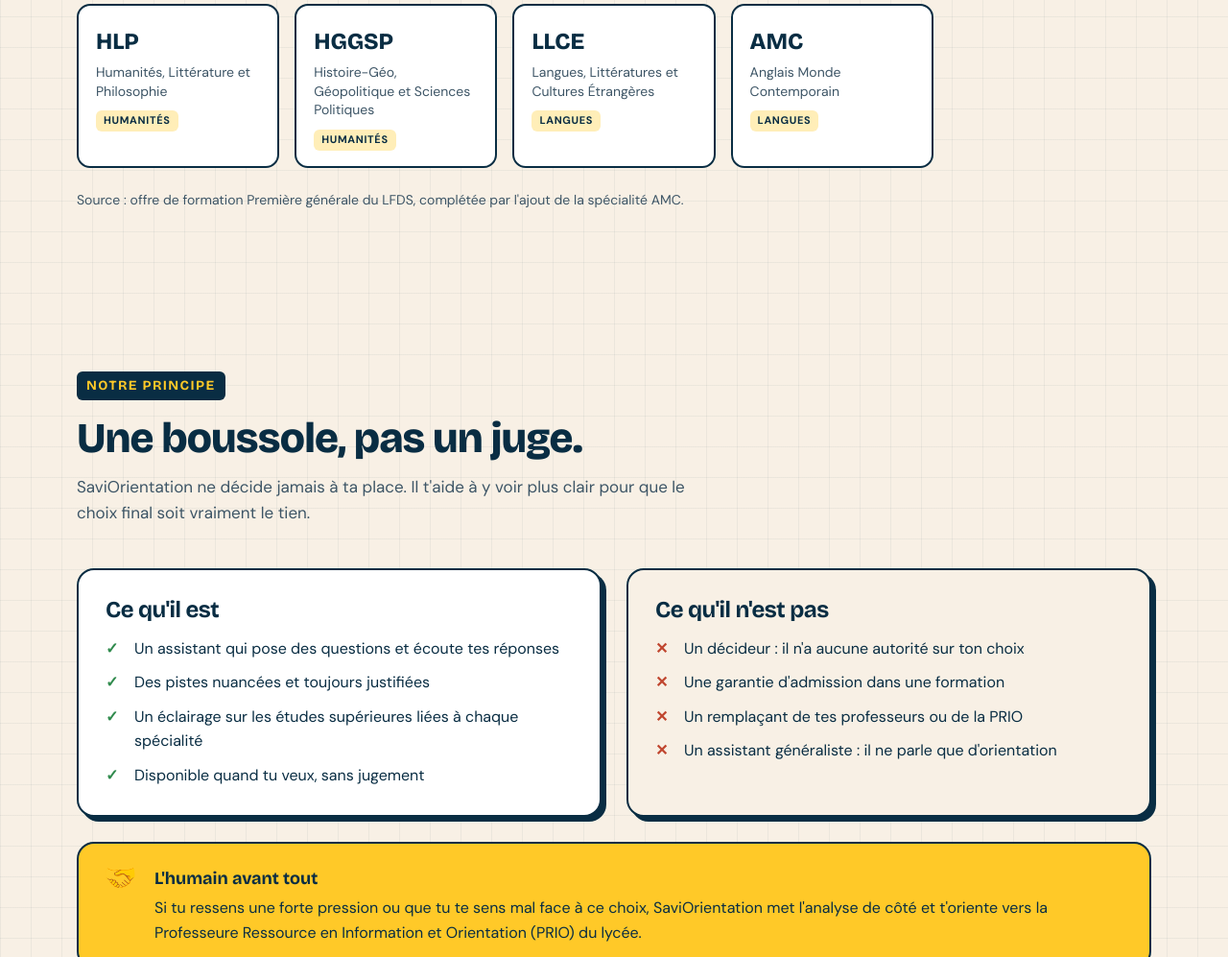
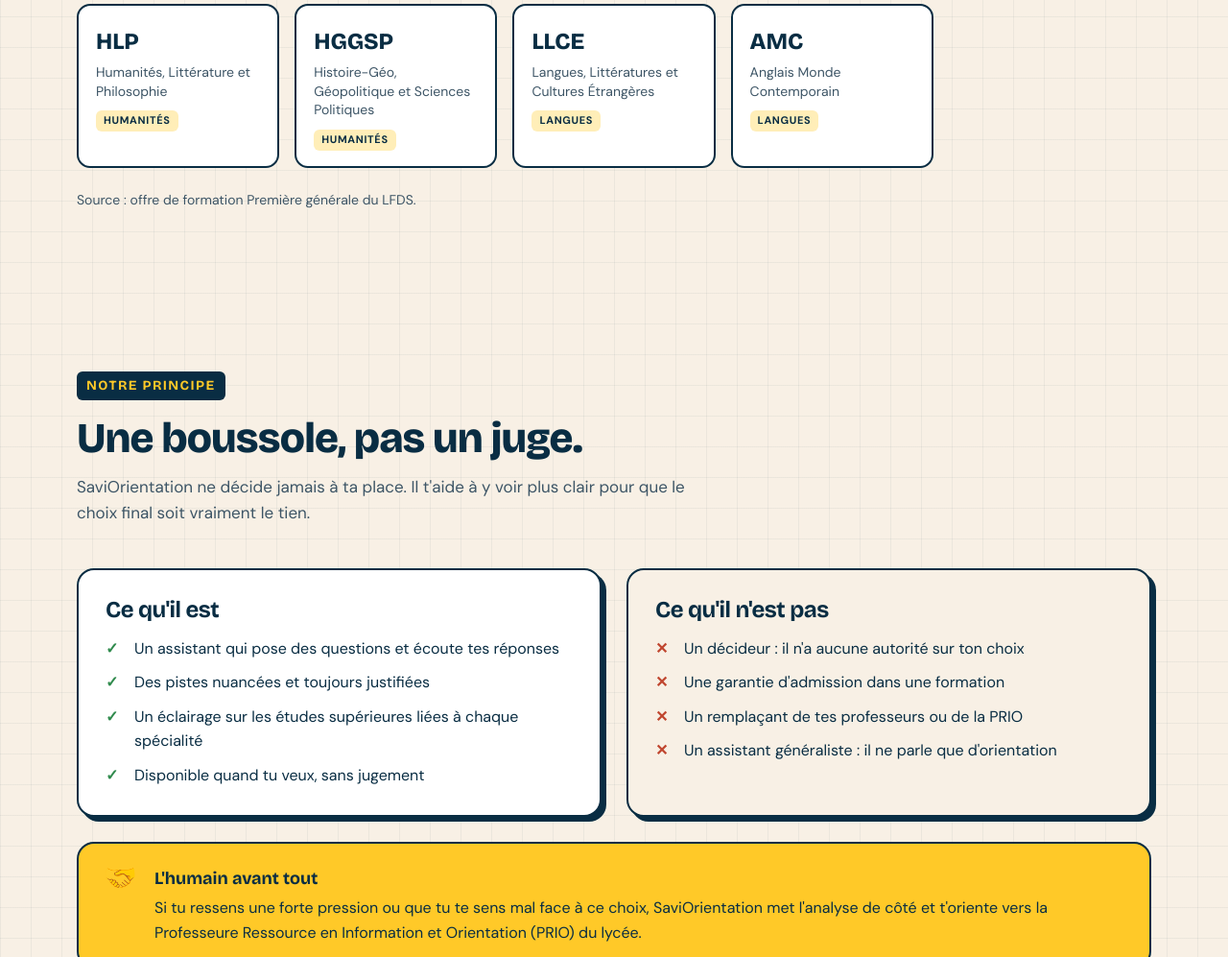
Before and after one commit to yohann-evans/SaviOrientation, a plain HTML site: page index.html in a window 1280 px wide. Shown: the part 2351-3348 px from the top of the page at 96% size. Drawn offline with nearby package versions, Linux system fonts and the light colour scheme.

Commit message:
Update specialization note in index.html to reflect current curriculum offerings.

```diff
--- a/index.html
+++ b/index.html
@@ -132,7 +132,7 @@
       <div class="spec reveal"><div class="abbr">LLCE</div><div class="full">Langues, Littératures et Cultures Étrangères</div><span class="tag hum">Langues</span></div>
       <div class="spec reveal"><div class="abbr">AMC</div><div class="full">Anglais Monde Contemporain</div><span class="tag hum">Langues</span></div>
     </div>
-    <p class="specs-note">Source : offre de formation Première générale du LFDS, complétée par l'ajout de la spécialité AMC.</p>
+    <p class="specs-note">Source : offre de formation Première générale du LFDS.</p>
   </div>
 </section>
 
```
